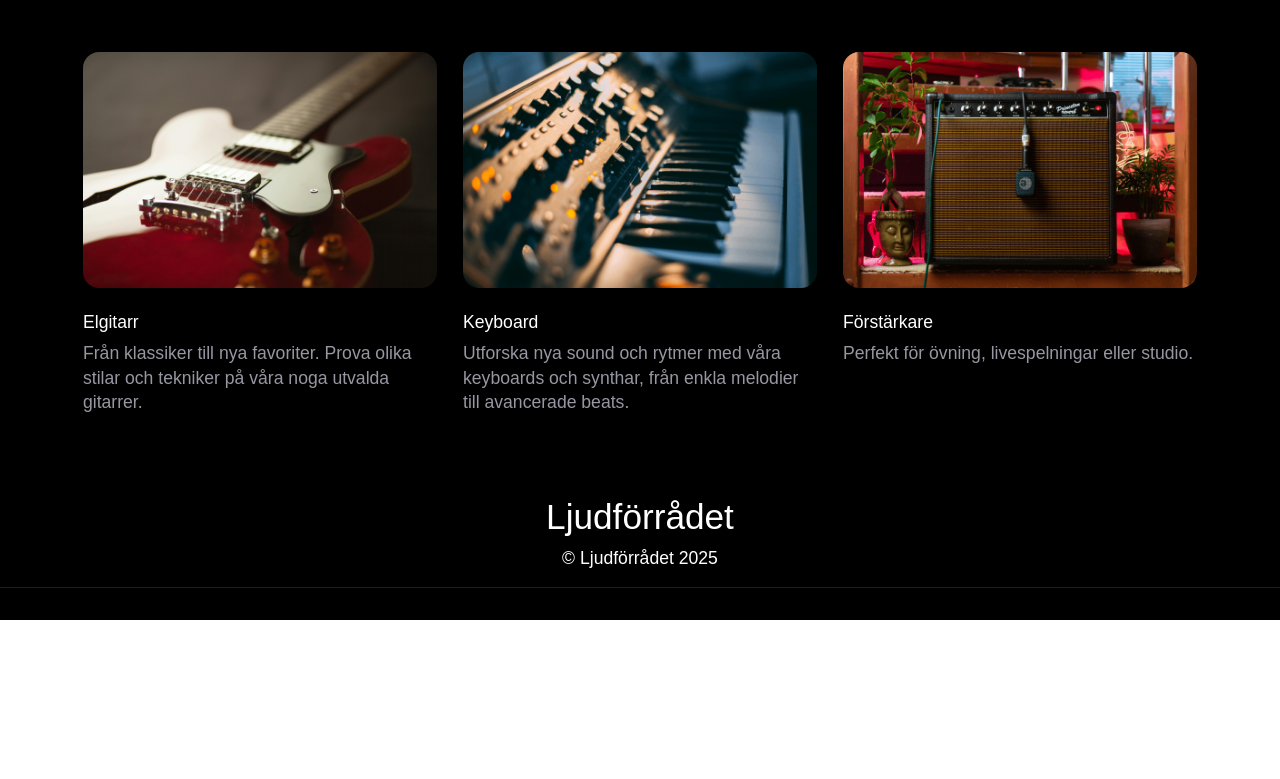
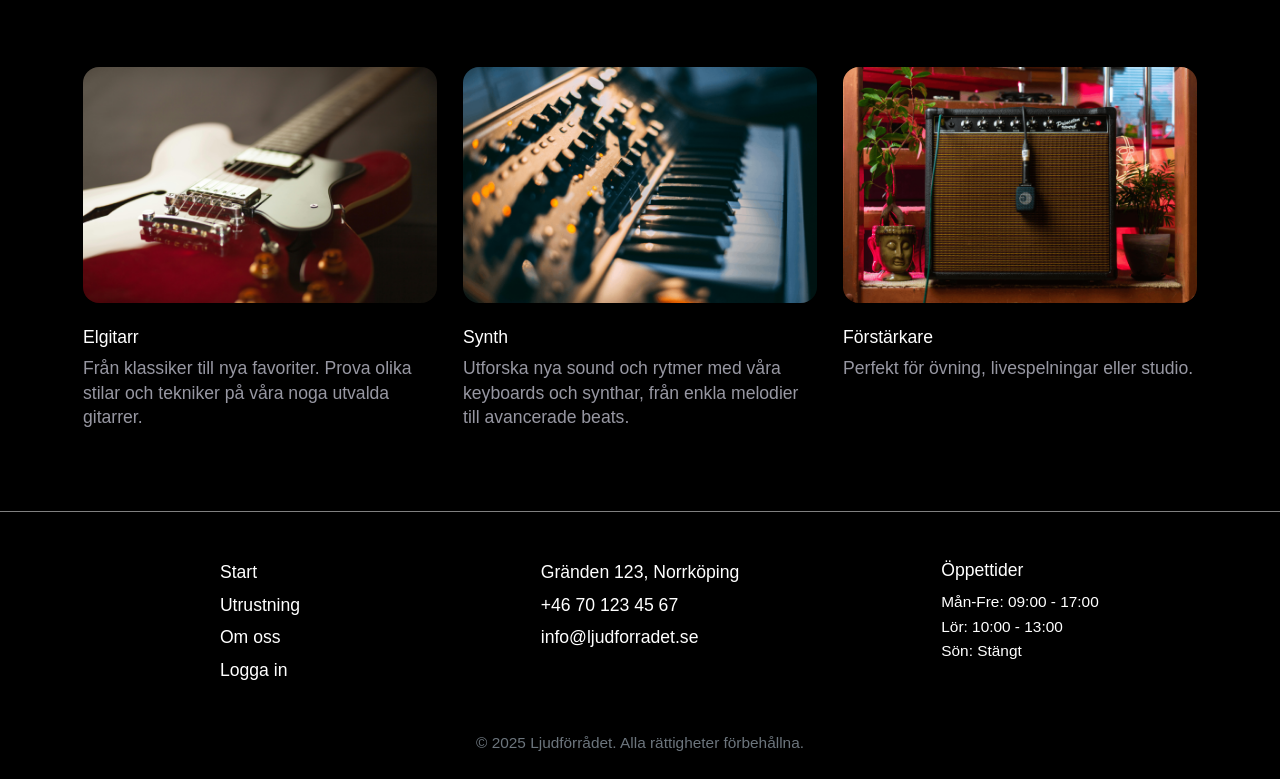
Before and after one commit to Peppson/Ljudforradet, a React (Vite) app: page / in a window 1280 px wide. Shown: the part 968-1747 px from the top of the page. Before the commit the page ends 1588 px from the top, so only its background shows below. Built offline with nearby package versions, Linux system fonts and the light colour scheme.

Commit message:
add footer

```diff
--- a/sass/_bootstrap.scss
+++ b/sass/_bootstrap.scss
@@ -8,7 +8,7 @@ $enable-negative-margins: true;
 
 // Color overrides
 $primary: rgb(255, 255, 255);
-$light: #9797A2;
+$light: #9797A2; // #9797A2;
 
 
 @import '../node_modules/bootstrap/scss/bootstrap.scss';
@@ -37,6 +37,6 @@ $light: #9797A2;
   flex-direction: column;
   justify-content: center;
   align-items: center;
-  width: 100vw;
+  width: 100%;
   height: 100vh;
 }
--- a/src/components/Footer.tsx
+++ b/src/components/Footer.tsx
@@ -1,22 +1,66 @@
-import { Row, Col } from 'react-bootstrap';
+import { Row, Col, Container } from 'react-bootstrap';
+import { NavLink } from "react-router-dom";
+import routes from '../routes';
 
 export default function Footer() {
-  return <footer>
+  return (
+    <footer className="bg-black">
+      <div className="pt-5">
+        <Container>
+          <Row>
+            <Col md={4} xs={12} className="d-flex flex-column align-items-md-center pb-3">
+              <div>
+                {routes
+                  .filter(route => route.menuLabel)
+                  .map((route, i) => (
+                    <p className="mb-2" key={i}>
+                      <NavLink
+                        to={route.path}
+                        className="text-decoration-none"
+                      >
+                        {route.menuLabel}
+                      </NavLink>
+                    </p>
+                  ))}
+              </div>
+            </Col>
 
-    <Row>
-      <Col className="d-flex flex-column justify-content-center align-items-center py-3 bg-black ">
+            <Col md={4} xs={12} className="d-flex align-items-md-center flex-column pb-3">
+              <div>
+                <div className="mb-2">
+                  <i className="bi bi-geo-alt-fill text-light"></i>
+                  <span>Gränden 123, Norrköping</span>
+                </div>
+                <div className="mb-2">
+                  <i className="bi bi-telephone-fill text-light"></i>
+                  <a href="tel:+46701234567" className="text-decoration-none">+46 70 123 45 67</a>
+                </div>
+                <div className="mb-2">
+                  <i className="bi bi-envelope-fill text-light"></i>
+                  <a href="mailto:info@ljudforradet.se" className="text-decoration-none">info@ljudforradet.se</a>
+                </div>
+              </div>
+            </Col>
 
+            <Col md={4} xs={12} className="d-flex align-items-md-center flex-column pb-3">
+              <div>
+                <h6 className="mb-2 ">Öppettider</h6>
+                <small>
+                  Mån-Fre: 09:00 - 17:00<br />
+                  Lör: 10:00 - 13:00<br />
+                  Sön: Stängt
+                </small>
+              </div>
+            </Col>
+          </Row>
+        </Container>
+      </div>
 
-
-
-
-
-        <h2>Ljudförrådet</h2>
-
-        <span>© Ljudförrådet {new Date().getFullYear()}</span>
-
-        <hr className="w-100" style={{ borderColor: "gray" }} />
-      </Col>
-    </Row>
-  </footer>
+      <Container className="text-center py-4">
+        <small className="text-secondary">
+          © {new Date().getFullYear()} Ljudförrådet. Alla rättigheter förbehållna.
+        </small>
+      </Container>
+    </footer>
+  );
 }
--- a/src/components/Main.tsx
+++ b/src/components/Main.tsx
@@ -1,7 +1,8 @@
+import { Col, Row } from 'react-bootstrap';
 import { Outlet } from 'react-router-dom';
 
 export default function Main() {
   return <main>
     <Outlet />
-  </main>;
+  </main >;
 }
--- a/src/pages/StartPage.tsx
+++ b/src/pages/StartPage.tsx
@@ -32,10 +32,8 @@ export default function StartPage() {
       </div>
     </section>
 
-    <Divider />
-
     <section className="bg-black w-100">
-      <div className="container">
+      <div className="container py-3">
         <div className="text-center py-5">
           <h2 className="display-4">Upptäck vårt utbud</h2>
           <p className="lead text-light">Utforska vårt breda sortiment av instrument och utrustning för alla dina ljudbehov.</p>
@@ -49,7 +47,7 @@ export default function StartPage() {
           />
           <InstrumentCard
             imgSrc="/images/synth.png"
-            title="Keyboard"
+            title="Synth"
             description="Utforska nya sound och rytmer med våra keyboards och synthar, från enkla melodier till avancerade beats."
           />
           <InstrumentCard
@@ -58,7 +56,10 @@ export default function StartPage() {
             description="Perfekt för övning, livespelningar eller studio."
           />
         </div>
+
+
       </div>
+      <Divider />
     </section>
   </>;
 }
```
Also changed, not shown: 2 other files (tests, documents, lock files or other folders).
